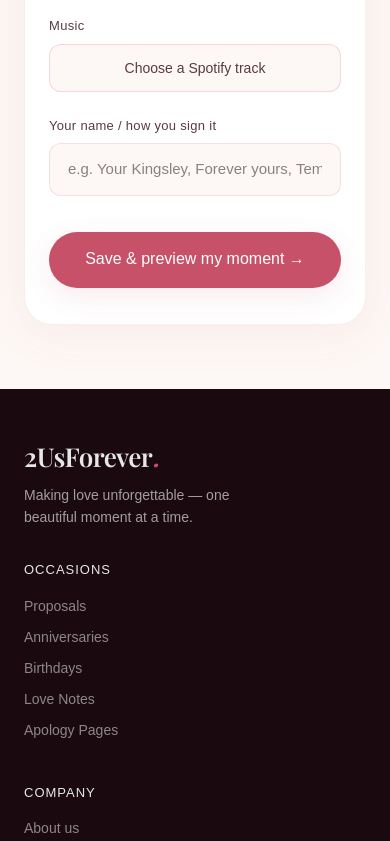
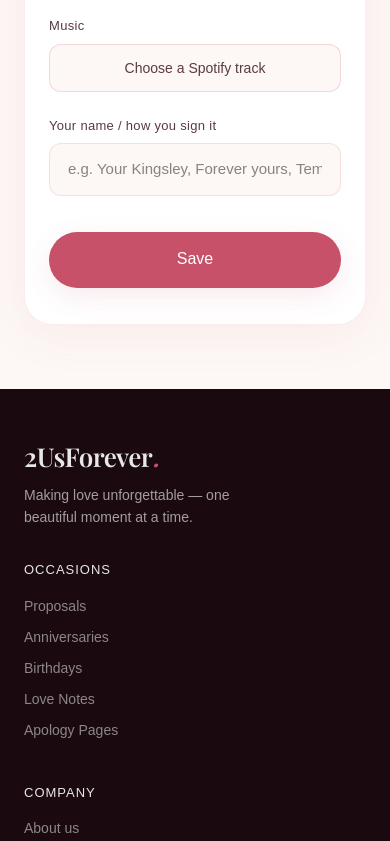
Before and after one commit to WilliamsScripts/2usforever, a Next.js app: page /create-moment in a window 390 px wide. Shown: the part 2116-2957 px from the top of the page. Built offline with nearby package versions, Linux system fonts and the light colour scheme.

Commit message:
Update music button styles in CreateMomentBuilder for improved responsiveness: Added truncation and whitespace handling to enhance layout on smaller screens.

```diff
--- a/src/components/landing/CreateMomentBuilder.tsx
+++ b/src/components/landing/CreateMomentBuilder.tsx
@@ -527,7 +527,7 @@ export default function CreateMomentBuilder() {
           <label>Music</label>
           <Button
             type="button"
-            className="music-select-btn"
+            className="music-select-btn truncate whitespace-nowrap max-sm:text-left px-3"
             onClick={() => setIsMusicModalOpen(true)}
             variant="outline"
           >
@@ -552,7 +552,7 @@ export default function CreateMomentBuilder() {
           onClick={handlePreview}
           disabled={isSavingMoment}
         >
-          {isSavingMoment ? "Saving..." : "Save & preview my moment →"}
+          {isSavingMoment ? "Saving..." : "Save"}
         </Button>
         {saveError ? <p className="field-error">{saveError}</p> : null}
         {/* No more builder-level success note. Modal is now used. */}
```
